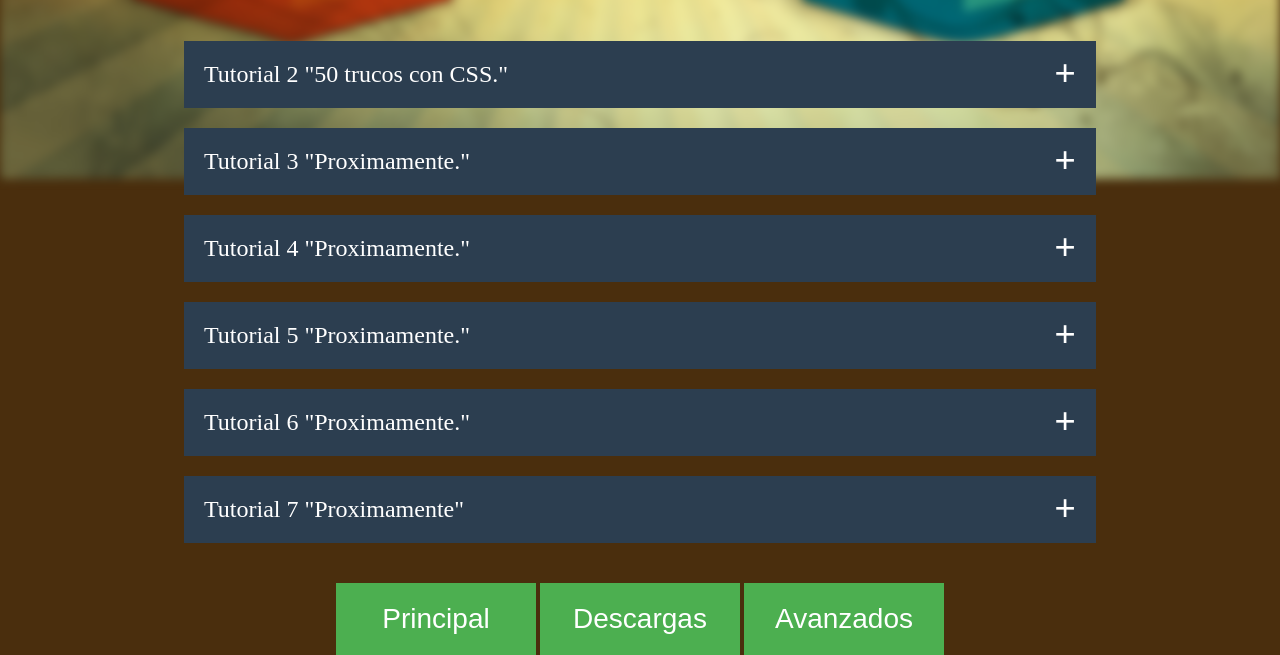
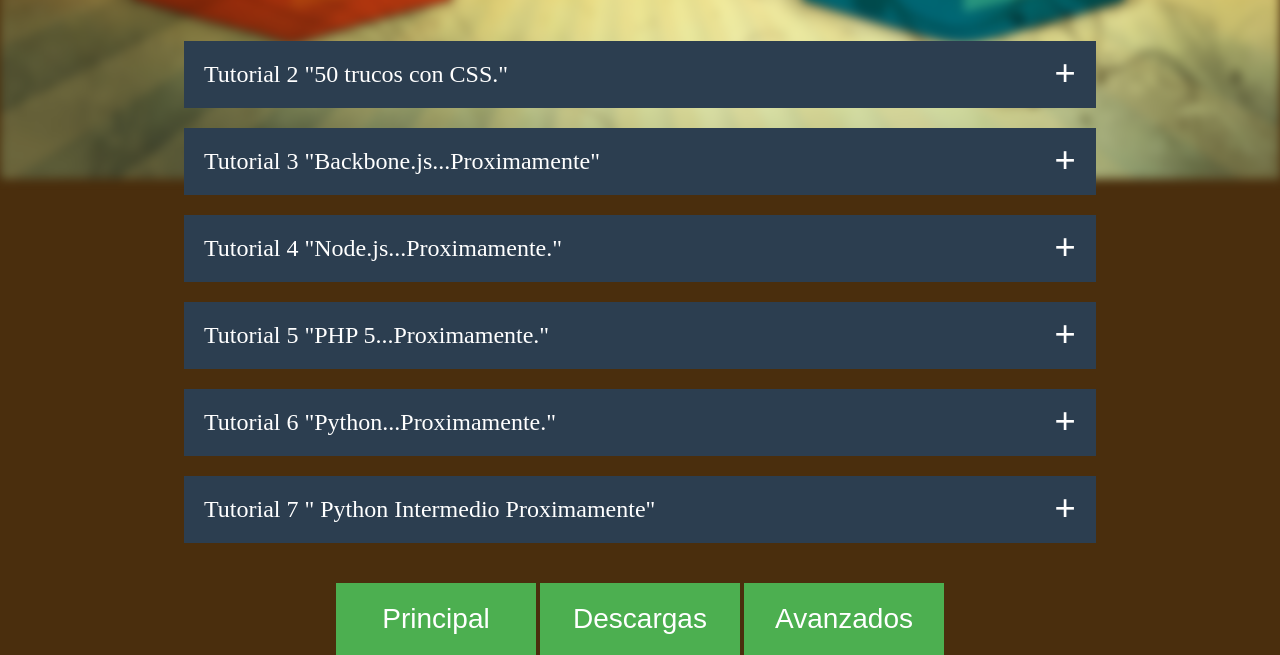
Before and after one commit to MiltonSeit/primeros_tutoriales, a Django app: template pagina_web/templates/tutoriales.html in a window 1280 px wide. Shown: the part 621-1276 px from the top of the page. Run offline with Django 3.2, Linux system fonts and the light colour scheme; the template is opened without the code that fills it: values that come from a table or form of the project are taken from there, others are empty; data comes from the database, SQL or seed files in the repository; some libraries are stand-ins or nearby versions.

Commit message:
Agregado de los nombres de los otros tutoriales

```diff
--- a/pagina_web/templates/tutoriales.html
+++ b/pagina_web/templates/tutoriales.html
@@ -41,35 +41,35 @@
 
         <!-- Capitulo 3 -->
         <section class="accordion-container">
-          <a href="#" class="accordion-titulo">Tutorial 3 "Proximamente."<span class="toggle-icon"></span></a>
+          <a href="#" class="accordion-titulo">Tutorial 3 "Backbone.js...Proximamente"<span class="toggle-icon"></span></a>
           <div class="accordion-content">
           </div>
         </section>
 
         <!-- Capitulo 4 -->
         <section class="accordion-container">
-          <a href="#" class="accordion-titulo">Tutorial 4 "Proximamente."<span class="toggle-icon"></span></a>
+          <a href="#" class="accordion-titulo">Tutorial 4 "Node.js...Proximamente."<span class="toggle-icon"></span></a>
           <div class="accordion-content">
           </div>
         </section>
 
         <!-- Capitulo 5 -->
         <section class="accordion-container">
-          <a href="#" class="accordion-titulo">Tutorial 5 "Proximamente."<span class="toggle-icon"></span></a>
+          <a href="#" class="accordion-titulo">Tutorial 5 "PHP 5...Proximamente."<span class="toggle-icon"></span></a>
           <div class="accordion-content">
           </div>
         </section>
 
         <!-- Capitulo 6 -->
         <section class="accordion-container">
-          <a href="#" class="accordion-titulo">Tutorial 6 "Proximamente."<span class="toggle-icon"></span></a>
+          <a href="#" class="accordion-titulo">Tutorial 6 "Python...Proximamente."<span class="toggle-icon"></span></a>
           <div class="accordion-content">
           </div>
         </section>
 
         <!-- Capitulo 7 -->
         <section class="accordion-container">
-          <a href="#" class="accordion-titulo">Tutorial 7 "Proximamente"<span class="toggle-icon"></span></a>
+          <a href="#" class="accordion-titulo">Tutorial 7 " Python Intermedio Proximamente"<span class="toggle-icon"></span></a>
           <div class="accordion-content">
           </div>
         </section>
```
